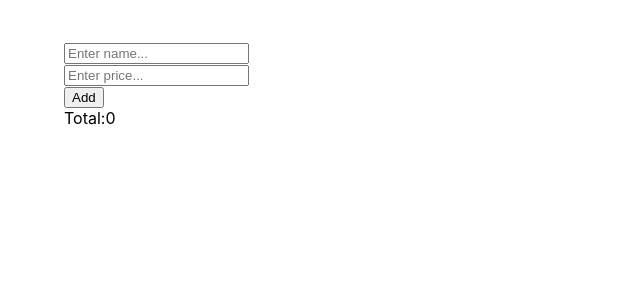
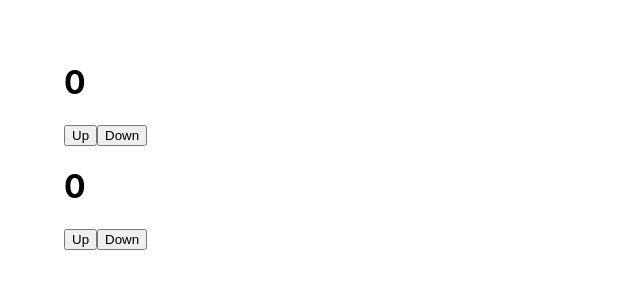
Before and after one commit to Khoaruoi69/test, a React (Create React App) app: page / in a window 1280 px wide. Shown: the top 300 px of the page, without its empty margins (0-640 px from the left). Built offline with nearby package versions, Linux system fonts and the light colour scheme.

Commit message:
dùng useReducer() basic thay cho useSate()

```diff
--- a/src/Content.js
+++ b/src/Content.js
@@ -1,66 +1,52 @@
-import { useEffect, useInsertionEffect, useState, useRef, memo, useMemo } from "react";
-// memo chỉ chạy khi có một thằng components thay đổi, nếu ko có thay đổi gì thì nó giữ nguyên ko thay đổi
+import { useEffect, useInsertionEffect, useState, useRef, memo, useMemo, useReducer } from "react";
+
 /**
- * 1. memo() - > higher Order  Components(HOC)
- * 2. useCallback()
+ * useSate()
+ * 1. initState
+ * 2. Action: up (state + 1)/ down (state -1 )
  *
- * // Hooks
- * Hoc
- * Render props
- * @returns
+ *
+ * useReducer()
+ * 1. initState
+ * 2. Action: up (state + 1)/ down (state -1 )
+ * 3. Reducer:
+ * 4. dispatch
  */
 
-function Content({count, onIncrease2}) {
+// InitSate
+const initState =0
 
-  const [name,setName] = useState()
-  const [price,setPrice] = useState()
-  const [products,setProducts] = useState([])
+// Action
 
-  // useRef để đưa con trỏ chuột về ô input
-   const nameRef = useRef()
+const UP_ACTION =`up`
+const DOWN_ACTION =`down`
+// reducer
+const reducer = (state,action) =>{
+  switch(action){
+    case UP_ACTION: return  state +1
+    case DOWN_ACTION: return  state -1
+    default:
+      throw new Error(`Invalid action ${action}`);
+  }
+}
 
-  const handleSubmit=()=>{
-    setProducts([...products,{
-      name: name,
-      price: +price
-    }])
-    setName('')
-    setPrice('')
-    nameRef.current.focus()
-  }
 
-  // When the product changes, the use changes.
-  const total = useMemo(()=>{
-    const results = products.reduce((results, product)=>{
-      console.log('recalculation')
-      return results + product.price;
-    },0)
-    return results;
-  },[products])
+function Content() {
+  const [count,dispatch] = useReducer(reducer,initState)
+  // dùng useState
+  const [counts, setCouts] = useState(0)
+
+
   return (
     <div style={{padding:'10px 32px'}}>
-      <input
-        ref={nameRef}
-        value={name}
-        placeholder="Enter name..."
-        onChange={e=>setName(e.target.value)}
-      />
-      <br/>
-      <input
-        value={price}
-        placeholder="Enter price..."
-        onChange={e=>setPrice(e.target.value)}
-      />
-      <br/>
-      <button onClick={handleSubmit}> Add</button>
-      <br/>
-      Total:{total}
-      <ul>
-        {products.map((product,index)=>(
-          <li key={index}>{product.name} - {product.price}</li>
-        ))}
-      </ul>
-
+      <h1>{count}</h1>
+      <button onClick={()=>dispatch(UP_ACTION)} >Up</button>
+      <button onClick={()=>dispatch(DOWN_ACTION)} >Down</button>
+       <br/>
+       {/* dùng useState */}
+      <h1> {counts}</h1>
+      <button onClick={()=>setCouts(counts+1)} >Up</button>
+      <button onClick={()=>setCouts(counts-1)} >Down</button>
     </div>
   );
 }
```
